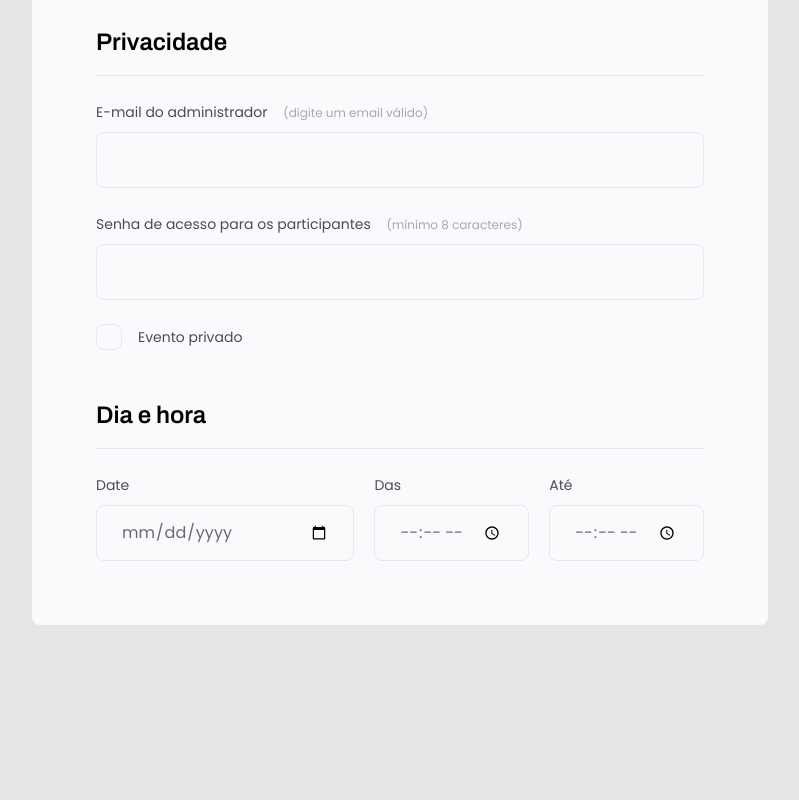
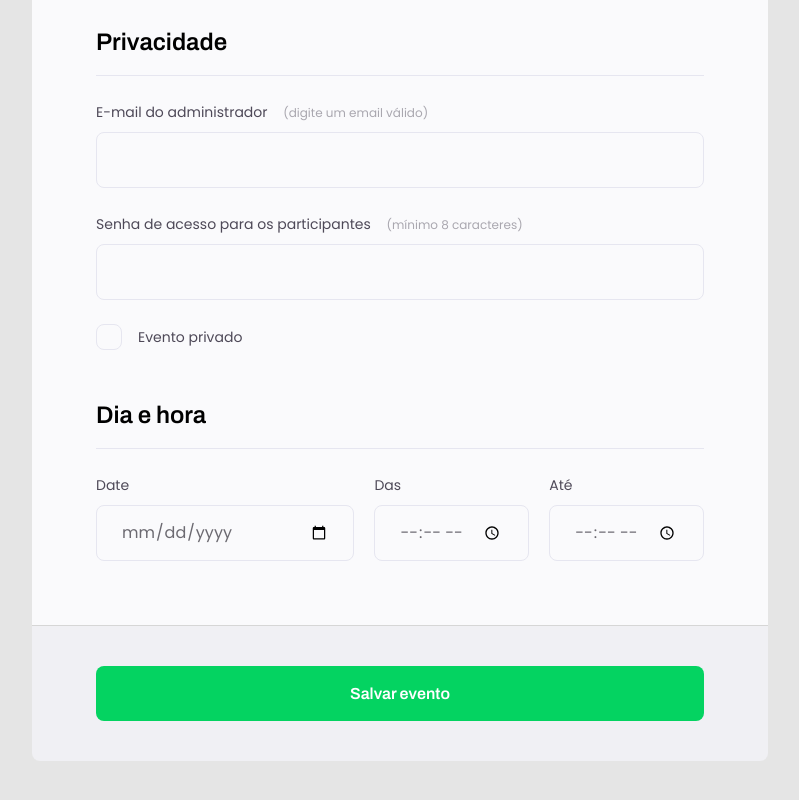
Before and after one commit to Zuuuussss/03explorer, a plain HTML site: page index.html in a window 1280 px wide. Shown: the part 1072-1872 px from the top of the page, without its empty margins (240-1039 px from the left). Before the commit the page ends 1697 px from the top, so only its background shows below. Drawn offline with Linux system fonts and the light colour scheme.

Commit message:
button save

```diff
--- a/index.html
+++ b/index.html
@@ -112,6 +112,9 @@
           </div>
         </fieldset>
       </form>
+      <footer>
+        <input class="button" type="submit" value="Salvar evento" />
+      </footer>
     </div>
   </body>
 </html>
--- a/style.css
+++ b/style.css
@@ -6,7 +6,6 @@
 
 body,
 input,
-button,
 select,
 textarea {
   font-family: "Poppins", sans-serif;
@@ -62,7 +61,7 @@ header p {
 
 form {
   margin-top: 38px;
-  border-radius: 8px;
+  border-radius: 8px 8px 0 0;
   background: #fafafc;
 
   min-height: 300px;
@@ -205,3 +204,36 @@ fieldset legend {
 .checkbox-wrapper input:focus + label::before {
   outline: 2px solid black;
 }
+
+footer {
+  background: #f0f0f4;
+
+  height: 136px;
+  display: flex;
+  flex-direction: column;
+
+  padding: 40px 64px;
+  margin-bottom: 100px;
+
+  border-top: 1px solid #d6d6d6;
+  border-radius: 0 0 8px 8px;
+}
+
+footer .button {
+  height: 56px;
+  border-radius: 8px;
+  border: 0;
+
+  font-family: "Archivo";
+  font-weight: 600;
+  font-size: 16px;
+  line-height: 26px;
+
+  background-color: #04d361;
+
+  color: #ffffff;
+}
+
+footer .button:hover {
+  background: #08a04c;
+}
```
